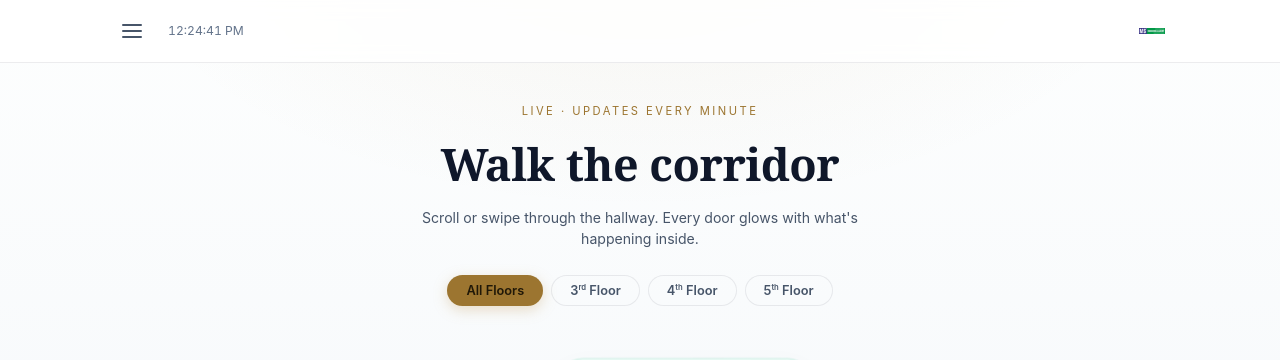
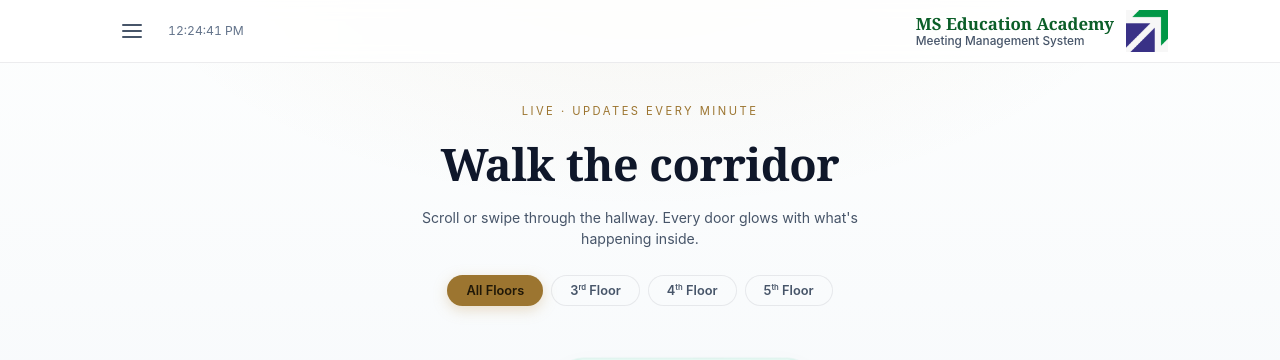
Before and after one commit to Kms-abdul/Booking-Application, a Flask app: page / in a window 1280 px wide. Shown: the top 360 px of the page. Run offline with Flask 3, Linux system fonts and the light colour scheme; data that the repository does not hold is empty.

```diff
--- a/Board Room Booking/static/css/style.css
+++ b/Board Room Booking/static/css/style.css
@@ -101,7 +101,7 @@ body {
   background:
     radial-gradient(ellipse 800px 600px at 50% 40%, rgba(156, 117, 48, .12), transparent 65%),
     linear-gradient(180deg, #fdfefe 0%, #f1f5f9 100%);
-  transition: opacity .8s var(--ease), visibility .8s var(--ease);
+  transition: opacity var(--ease), visibility var(--ease);
 }
 
 .entry-veil.entered {
@@ -219,24 +219,7 @@ body {
   justify-content: space-between;
 }
 
-.brand {
-  display: flex;
-  align-items: center;
-  justify-content: flex-end;
-  flex: 1;
-}
-
-.brand-logo {
-  display: block;
-  height: 60px;
-  width: auto;
-  max-width: 100%;
-  padding: 3px;
-}
-
-.brand-logo--compact {
-  display: none;
-}
+
 
 .header-left {
   display: flex;
@@ -1801,39 +1784,59 @@ body {
 /* ===================================================================
    PORTAL TITLE & LOGO STYLING
    =================================================================== */
+.brand {
+  display: flex;
+  align-items: center;
+  gap: 12px;
+  justify-content: flex-end;
+  flex: 1;
+}
+
 .brand-logo {
-  height: 32px;
-  width: 32px;
+  height: 42px;
+  width: auto;
   object-fit: contain;
   display: block;
 }
 
-.portal-title-full {
+.brand-text {
+  display: flex;
+  flex-direction: column;
+  align-items: flex-start;
+  line-height: 1.25;
+}
+
+.brand-title {
   font-family: var(--font-display);
   font-size: 1.05rem;
   font-weight: 700;
-  color: var(--text);
-  margin-left: 10px;
+  color: #0b5e28;
+  /* The green color */
   white-space: nowrap;
 }
 
-.portal-title-short {
-  display: none;
-  font-family: var(--font-display);
-  font-size: 1.05rem;
-  font-weight: 700;
-  color: var(--text);
-  margin-left: 10px;
+.brand-subtitle {
+  font-family: var(--font-body);
+  font-size: 0.74rem;
+  font-weight: 500;
+  color: #475569;
+  /* The slate color */
   white-space: nowrap;
 }
 
-@media (max-width: 768px) {
-  .portal-title-full {
+@media (max-width: 640px) {
+  .brand-subtitle {
     display: none;
   }
 
-  .portal-title-short {
-    display: inline-block;
+  .brand-title {
+    font-size: 0.9rem;
+  }
+}
+
+@media (max-width: 440px) {
+  .brand-text {
+    display: none;
   }
 }
 
--- a/Board Room Booking/templates/index.html
+++ b/Board Room Booking/templates/index.html
@@ -43,7 +43,6 @@
       </div><br>
       <span class="entry-eyebrow">Meeting Management System</span>
       <h1 class="entry-title">MMS </h1>
-      <p id="entry-subtitle" class="entry-sub">Walk the corridor and see what's free.</p>
       <button class="entry-btn" onclick="enterFloor()">
         <span>Step in</span>
         <svg width="16" height="16" viewBox="0 0 16 16" fill="none">
@@ -70,9 +69,11 @@
       </div>
 
       <div class="brand">
-        <img src="/static/images/logo.png" class="brand-logo" alt="MS Education Academy">
-
-
+        <div class="brand-text">
+          <div class="brand-title">MS Education Academy</div>
+          <div class="brand-subtitle">Meeting Management System</div>
+        </div>
+        <img src="/static/images/favicon.jpeg" class="brand-logo" alt="MS Education Academy">
       </div>
     </div>
   </header>
@@ -84,6 +85,7 @@
       <button class="drawer-close" onclick="closeSideDrawer()" aria-label="Close menu">✕</button>
 
       <div class="drawer-brand">
+        <img src="/static/images/favicon.jpeg" class="brand-logo" alt="MS Education Academy">
         <span class="drawer-portal-title">Meeting Management System </span>
       </div>
 
@@ -136,7 +138,8 @@
       <div class="about-card">
         <h2 class="about-welcome">Welcome!</h2>
         <p class="about-text">
-          The Meeting Management System (MMS) is the centralized platform for planning, scheduling, coordinating, and
+          The <b>Meeting Management System (MMS)</b> is the centralized platform for planning, scheduling, coordinating,
+          and
           managing meetings conducted at the Corporate Office. The system is designed to enhance collaboration, optimize
           the utilization of conference facilities, reduce unnecessary travel by branch Principals and staff, and ensure
           that meetings are conducted in a well-planned and efficient manner.
@@ -222,18 +225,13 @@
 
     <!-- ── BOOK VIEW ── -->
     <section id="view-book" class="view" aria-labelledby="tab-book">
-      <div class="view-header">
+      <!--<div class="view-header">
         <div>
           <p class="view-eyebrow">Front desk</p>
           <h1 class="view-title">Reserve a room</h1>
         </div>
         <p class="view-note">An admin needs to sign off before a booking goes on the board.</p>
-      </div>
-
-
-
-
-
+      </div> -->
       <div id="admin-login-section" class="booking-form">
         <p class="form-kicker">Admin sign-off</p>
         <div class="form-row">
@@ -256,7 +254,7 @@
       <form id="booking-form" class="booking-form hidden" onsubmit="submitBooking(event)" novalidate>
         <p class="form-kicker">Booking details</p>
         <div class="form-group">
-          <label for="book-room">Room *</label>
+          <label for="book-room">Venue*</label> <!-- Room name as replacing Venue-->
           <select id="book-room" required>
             <option value="">Select a room…</option>
           </select>
@@ -271,18 +269,20 @@
         </div>
 
         <div class="form-group">
-          <label for="book-title">Meeting title *</label>
+          <label for="book-title">Agenda*</label> <!-- Meeting Title as replacing Agenda Name -->
           <input id="book-title" type="text" maxlength="120" placeholder="e.g. Executive Strategy Meeting" required />
         </div>
 
         <div class="form-group">
-          <label for="book-name">Organiser *</label>
+          <label for="book-name">Meeting Called By *</label>
           <input id="book-name" type="text" maxlength="80" placeholder="Your name" required />
+          <!-- Organiser name as replacing Meeting Called By-->
         </div>
 
         <div class="form-group">
-          <label for="book-email">Organiser's Email *</label>
+          <label for="book-email">Email *</label>
           <input id="book-email" type="email" placeholder="e.g. name@mseducation.academy" required />
+          <!-- Organiser Email as replacing Meeting Called Email-->
         </div>
 
         <div class="form-group">
```
